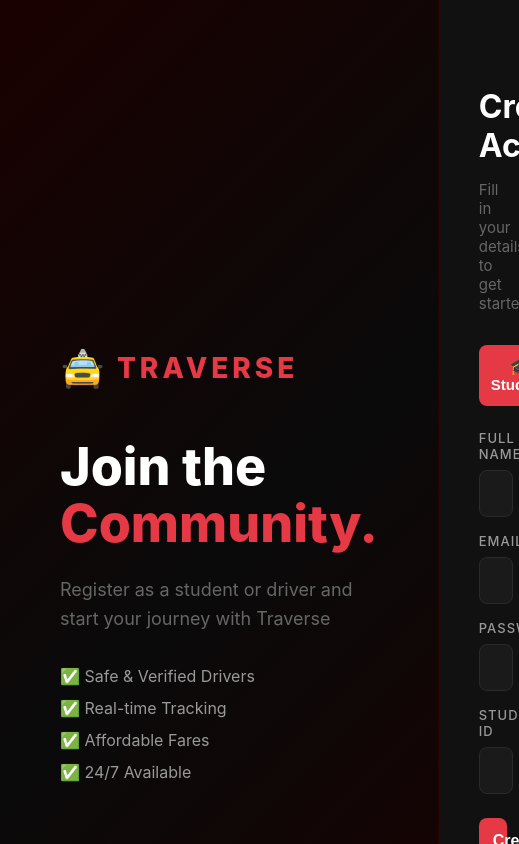
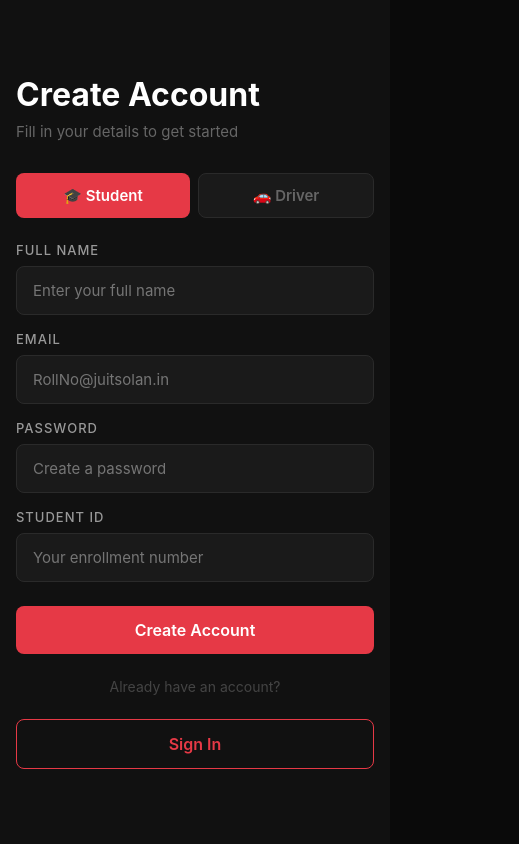
Before and after one commit to 1801-abhra/traverse-client, a React (Create React App) app in the folder client/: page /register in a window 390 px wide. Shown: the top 844 px of the page, 519 px wide, since content can reach past the window. Built offline with nearby package versions, Linux system fonts and the light colour scheme.

Commit message:
Mobile responsive fixes all pages

```diff
--- a/client/src/index.css
+++ b/client/src/index.css
@@ -1,13 +1,70 @@
-body {
+* {
   margin: 0;
-  font-family: -apple-system, BlinkMacSystemFont, 'Segoe UI', 'Roboto', 'Oxygen',
-    'Ubuntu', 'Cantarell', 'Fira Sans', 'Droid Sans', 'Helvetica Neue',
-    sans-serif;
-  -webkit-font-smoothing: antialiased;
-  -moz-osx-font-smoothing: grayscale;
+  padding: 0;
+  box-sizing: border-box;
+  font-family: 'Inter', -apple-system, BlinkMacSystemFont, sans-serif;
 }
 
-code {
-  font-family: source-code-pro, Menlo, Monaco, Consolas, 'Courier New',
-    monospace;
+body {
+  background: #0a0a0a;
+  color: white;
+  -webkit-font-smoothing: antialiased;
 }
+
+/* Scrollbar */
+::-webkit-scrollbar {
+  width: 6px;
+}
+
+::-webkit-scrollbar-track {
+  background: #0a0a0a;
+}
+
+::-webkit-scrollbar-thumb {
+  background: #2a2a2a;
+  border-radius: 3px;
+}
+
+/* Mobile Navbar Fix */
+@media (max-width: 768px) {
+
+  /* Hide left panel on login/register */
+  .left-panel {
+    display: none !important;
+  }
+
+  /* Navbar */
+  nav,
+  [style*="padding: '16px 32px'"] {
+    padding: 12px 16px !important;
+  }
+
+  /* Content width */
+  [style*="maxWidth: '720px'"],
+  [style*="maxWidth: '700px'"],
+  [style*="maxWidth: '900px'"] {
+    padding: 0 12px !important;
+    margin: 16px auto !important;
+  }
+
+  /* Cards full width */
+  [style*="borderRadius: '16px'"],
+  [style*="borderRadius: '12px'"] {
+    border-radius: 12px !important;
+  }
+
+  /* Buttons touch friendly */
+  button {
+    min-height: 44px;
+  }
+
+  /* Vehicle cards stack */
+  [style*="vehicleCards"] {
+    flex-direction: column !important;
+  }
+
+  /* Stats grid 2 col on mobile */
+  [style*="gridTemplateColumns: 'repeat(3, 1fr)'"] {
+    grid-template-columns: repeat(2, 1fr) !important;
+  }
+}
--- a/client/src/pages/AdminDashboard.js
+++ b/client/src/pages/AdminDashboard.js
@@ -260,23 +260,56 @@ const styles = {
   btn: { width: '100%', padding: '14px', background: '#e63946', color: 'white', border: 'none', borderRadius: '8px', fontSize: '16px', fontWeight: '600', cursor: 'pointer', marginTop: '8px' },
   btnLoading: { width: '100%', padding: '14px', background: '#7a1a1a', color: '#999', border: 'none', borderRadius: '8px', fontSize: '16px', cursor: 'not-allowed', marginTop: '8px' },
   backBtn: { width: '100%', padding: '12px', background: 'transparent', color: '#666', border: '1px solid #2a2a2a', borderRadius: '8px', fontSize: '14px', cursor: 'pointer', marginTop: '12px' },
-  navbar: { display: 'flex', justifyContent: 'space-between', alignItems: 'center', padding: '16px 32px', background: '#111', borderBottom: '1px solid #1a1a1a' },
+  navbar: {
+    display: 'flex',
+    justifyContent: 'space-between',
+    alignItems: 'center',
+    padding: window.innerWidth <= 768 ? '12px 16px' : '16px 32px',
+    background: '#111',
+    borderBottom: '1px solid #1a1a1a',
+    flexWrap: 'wrap',
+    gap: '8px'
+  },
   navBrand: { display: 'flex', alignItems: 'center', gap: '10px' },
   navLogo: { fontSize: '24px' },
   navTitle: { fontSize: '16px', fontWeight: '800', letterSpacing: '3px', color: '#e63946' },
-  navRight: { display: 'flex', gap: '12px' },
+  navRight: {
+    display: 'flex',
+    gap: '8px',
+    flexWrap: 'wrap'
+  },
   refreshBtn: { background: '#1a1a1a', color: '#999', border: '1px solid #2a2a2a', padding: '8px 16px', borderRadius: '8px', cursor: 'pointer', fontSize: '14px' },
   navBtnRed: { background: 'transparent', color: '#e63946', border: '1px solid #e63946', padding: '8px 16px', borderRadius: '8px', cursor: 'pointer', fontSize: '14px' },
-  content: { maxWidth: '960px', margin: '32px auto', padding: '0 16px' },
-  statsGrid: { display: 'grid', gridTemplateColumns: 'repeat(3, 1fr)', gap: '12px', marginBottom: '28px' },
+  content: {
+    maxWidth: '960px',
+    margin: '24px auto',
+    padding: '0 16px'
+  },
+  statsGrid: {
+    display: 'grid',
+    gridTemplateColumns: window.innerWidth <= 768 ? 'repeat(2, 1fr)' : 'repeat(3, 1fr)',
+    gap: '12px',
+    marginBottom: '28px'
+  },
   statCard: { background: '#111', border: '1px solid #1a1a1a', padding: '20px', borderRadius: '12px', textAlign: 'center' },
   statLabel: { color: '#666', fontSize: '12px', textTransform: 'uppercase', letterSpacing: '1px', margin: '0 0 8px 0' },
   statValue: { fontSize: '32px', fontWeight: '800', color: 'white', margin: 0 },
-  tabs: { display: 'flex', gap: '8px', marginBottom: '24px' },
+  tabs: {
+    display: 'flex',
+    gap: '8px',
+    marginBottom: '24px',
+    flexWrap: 'wrap'
+  },
   tabActive: { padding: '10px 24px', background: '#e63946', color: 'white', border: 'none', borderRadius: '10px', cursor: 'pointer', fontSize: '14px', fontWeight: '600' },
   tabInactive: { padding: '10px 24px', background: '#1a1a1a', color: '#666', border: '1px solid #2a2a2a', borderRadius: '10px', cursor: 'pointer', fontSize: '14px' },
   tabTitle: { color: '#666', fontSize: '14px', marginBottom: '16px' },
-  card: { background: '#111', border: '1px solid #1a1a1a', padding: '20px', borderRadius: '14px', marginBottom: '12px' },
+  card: {
+    background: '#111',
+    border: '1px solid #1a1a1a',
+    padding: window.innerWidth <= 768 ? '16px' : '20px',
+    borderRadius: '14px',
+    marginBottom: '12px'
+  },
   cardHeader: { display: 'flex', justifyContent: 'space-between', alignItems: 'center', marginBottom: '14px' },
   statusBadge: { padding: '4px 10px', borderRadius: '20px', fontSize: '12px', fontWeight: '600' },
   dateText: { color: '#666', fontSize: '12px' },
--- a/client/src/pages/DriverDashboard.js
+++ b/client/src/pages/DriverDashboard.js
@@ -290,17 +290,48 @@ function DriverDashboard() {
 
 const styles = {
   container: { minHeight: '100vh', background: '#0a0a0a', color: 'white', fontFamily: 'Inter, sans-serif' },
-  navbar: { display: 'flex', justifyContent: 'space-between', alignItems: 'center', padding: '16px 32px', background: '#111', borderBottom: '1px solid #1a1a1a' },
-  navBrand: { display: 'flex', alignItems: 'center', gap: '10px' },
+  navbar: {
+    display: 'flex',
+    justifyContent: 'space-between',
+    alignItems: 'center',
+    padding: window.innerWidth <= 768 ? '12px 16px' : '16px 32px',
+    background: '#111',
+    borderBottom: '1px solid #1a1a1a',
+    flexWrap: 'wrap',
+    gap: '8px'
+  },
   navLogo: { fontSize: '24px' },
   navTitle: { fontSize: '20px', fontWeight: '800', letterSpacing: '3px', color: '#e63946' },
-  navRight: { display: 'flex', alignItems: 'center', gap: '12px' },
-  navUser: { color: '#666', fontSize: '14px' },
+  navRight: {
+    display: 'flex',
+    alignItems: 'center',
+    gap: '8px',
+    flexWrap: 'wrap'
+  },
+  navUser: {
+    color: '#666',
+    fontSize: '13px',
+    display: window.innerWidth <= 768 ? 'none' : 'block'
+  },
   navBtn: { background: 'transparent', color: '#999', border: '1px solid #2a2a2a', padding: '8px 16px', borderRadius: '8px', cursor: 'pointer', fontSize: '14px' },
   navBtnRed: { background: 'transparent', color: '#e63946', border: '1px solid #e63946', padding: '8px 16px', borderRadius: '8px', cursor: 'pointer', fontSize: '14px' },
-  content: { maxWidth: '720px', margin: '32px auto', padding: '0 16px' },
-  ratingCard: { background: '#111', border: '1px solid #1a1a1a', padding: '20px 24px', borderRadius: '16px', marginBottom: '24px', display: 'flex', justifyContent: 'space-between', alignItems: 'center' },
-  ratingLeft: {},
+  content: {
+    maxWidth: '720px',
+    margin: '24px auto',
+    padding: '0 16px'
+  },
+  ratingCard: {
+    background: '#111',
+    border: '1px solid #1a1a1a',
+    padding: '20px 24px',
+    borderRadius: '16px',
+    marginBottom: '24px',
+    display: 'flex',
+    justifyContent: 'space-between',
+    alignItems: 'center',
+    flexWrap: 'wrap',
+    gap: '12px'
+  },
   ratingLabel: { color: '#666', fontSize: '12px', textTransform: 'uppercase', letterSpacing: '1px', margin: '0 0 4px 0' },
   ratingValue: { fontSize: '36px', fontWeight: '800', color: '#e63946', margin: 0 },
   ratingMax: { fontSize: '18px', color: '#666' },
@@ -309,7 +340,14 @@ const styles = {
   ratingRight: {},
   ratingStatus: { fontSize: '14px', fontWeight: '600', margin: 0 },
   messagebox: { background: '#111', padding: '14px 18px', borderRadius: '10px', marginBottom: '20px', borderLeft: '3px solid #e63946', fontSize: '14px', color: '#ccc' },
-  rideCard: { background: '#111', border: '1px solid #1a1a1a', padding: '24px', borderRadius: '16px', marginBottom: '16px' },
+  rideCard: {
+    background: '#111',
+    border: '1px solid #1a1a1a',
+    padding: window.innerWidth <= 768 ? '16px' : '24px',
+    borderRadius: '16px',
+    marginBottom: '16px'
+  },
+
   rideCardHeader: { display: 'flex', justifyContent: 'space-between', alignItems: 'center', marginBottom: '16px' },
   rideCardTitle: { fontSize: '18px', fontWeight: '700', margin: 0 },
   statusBadge: { padding: '6px 12px', borderRadius: '20px', fontSize: '13px', fontWeight: '600' },
--- a/client/src/pages/Login.js
+++ b/client/src/pages/Login.js
@@ -110,7 +110,7 @@ const styles = {
   leftPanel: {
     flex: 1,
     background: 'linear-gradient(135deg, #1a0000 0%, #0a0a0a 50%, #1a0000 100%)',
-    display: 'flex',
+    display: window.innerWidth <= 768 ? 'none' : 'flex',
     alignItems: 'center',
     justifyContent: 'center',
     padding: '60px',
@@ -150,12 +150,13 @@ const styles = {
     lineHeight: '1.6'
   },
   rightPanel: {
-    width: '480px',
+    width: window.innerWidth <= 768 ? '100%' : '480px',
     display: 'flex',
     alignItems: 'center',
     justifyContent: 'center',
-    padding: '40px',
-    background: '#111'
+    padding: window.innerWidth <= 768 ? '24px 16px' : '40px',
+    background: '#111',
+    minHeight: '100vh'
   },
   card: {
     width: '100%',
--- a/client/src/pages/Register.js
+++ b/client/src/pages/Register.js
@@ -237,8 +237,11 @@ const styles = {
   leftPanel: {
     flex: 1,
     background: 'linear-gradient(135deg, #1a0000 0%, #0a0a0a 50%, #1a0000 100%)',
-    display: 'flex', alignItems: 'center', justifyContent: 'center',
-    padding: '60px', borderRight: '1px solid #2a0000'
+    display: window.innerWidth <= 768 ? 'none' : 'flex',
+    alignItems: 'center',
+    justifyContent: 'center',
+    padding: '60px',
+    borderRight: '1px solid #2a0000'
   },
   brandSection: { maxWidth: '400px' },
   logo: { display: 'flex', alignItems: 'center', gap: '12px', marginBottom: '48px' },
@@ -250,9 +253,14 @@ const styles = {
   features: { display: 'flex', flexDirection: 'column', gap: '12px' },
   feature: { color: '#999', fontSize: '16px' },
   rightPanel: {
-    width: '520px', display: 'flex', alignItems: 'center',
-    justifyContent: 'center', padding: '40px', background: '#111',
-    overflowY: 'auto'
+    width: window.innerWidth <= 768 ? '100%' : '520px',
+    display: 'flex',
+    alignItems: 'center',
+    justifyContent: 'center',
+    padding: window.innerWidth <= 768 ? '24px 16px' : '40px',
+    background: '#111',
+    overflowY: 'auto',
+    minHeight: '100vh'
   },
   card: { width: '100%', maxWidth: '420px', paddingTop: '20px', paddingBottom: '20px' },
   title: { fontSize: '32px', fontWeight: '700', marginBottom: '8px', color: 'white' },
--- a/client/src/pages/RideHistory.js
+++ b/client/src/pages/RideHistory.js
@@ -172,19 +172,50 @@ function RideHistory() {
 
 const styles = {
   container: { minHeight: '100vh', background: '#0a0a0a', color: 'white', fontFamily: 'Inter, sans-serif' },
-  navbar: { display: 'flex', justifyContent: 'space-between', alignItems: 'center', padding: '16px 32px', background: '#111', borderBottom: '1px solid #1a1a1a' },
+  navbar: {
+    display: 'flex',
+    justifyContent: 'space-between',
+    alignItems: 'center',
+    padding: window.innerWidth <= 768 ? '12px 16px' : '16px 32px',
+    background: '#111',
+    borderBottom: '1px solid #1a1a1a',
+    flexWrap: 'wrap',
+    gap: '8px'
+  },
   navBrand: { display: 'flex', alignItems: 'center', gap: '10px' },
   navLogo: { fontSize: '24px' },
   navTitle: { fontSize: '20px', fontWeight: '800', letterSpacing: '3px', color: '#e63946' },
   backBtn: { background: 'transparent', color: '#999', border: '1px solid #2a2a2a', padding: '8px 16px', borderRadius: '8px', cursor: 'pointer', fontSize: '14px' },
-  content: { maxWidth: '720px', margin: '32px auto', padding: '0 16px' },
+  content: {
+    maxWidth: '720px',
+    margin: '24px auto',
+    padding: '0 16px'
+  },
   pageTitle: { fontSize: '28px', fontWeight: '800', margin: '0 0 4px 0' },
   pageSubtitle: { color: '#666', fontSize: '15px', marginBottom: '24px' },
-  statsRow: { display: 'flex', gap: '12px', marginBottom: '24px' },
-  statCard: { flex: 1, background: '#111', border: '1px solid #1a1a1a', padding: '16px', borderRadius: '12px', textAlign: 'center' },
+  statsRow: {
+    display: 'flex',
+    gap: '12px',
+    marginBottom: '24px',
+    flexWrap: 'wrap'
+  },
+  statCard: {
+    flex: 1,
+    minWidth: '80px',
+    background: '#111',
+    border: '1px solid #1a1a1a',
+    padding: '16px',
+    borderRadius: '12px',
+    textAlign: 'center'
+  },
   statValue: { fontSize: '28px', fontWeight: '800', color: '#e63946', margin: '0 0 4px 0' },
   statLabel: { color: '#666', fontSize: '12px', textTransform: 'uppercase', letterSpacing: '1px', margin: 0 },
-  filterRow: { display: 'flex', gap: '8px', marginBottom: '20px', flexWrap: 'wrap' },
+  filterRow: {
+    display: 'flex',
+    gap: '8px',
+    marginBottom: '20px',
+    flexWrap: 'wrap'
+  },
   filterActive: { padding: '8px 16px', background: '#e63946', color: 'white', border: 'none', borderRadius: '20px', cursor: 'pointer', fontSize: '13px', fontWeight: '600' },
   filterInactive: { padding: '8px 16px', background: '#1a1a1a', color: '#666', border: '1px solid #2a2a2a', borderRadius: '20px', cursor: 'pointer', fontSize: '13px' },
   loadingBox: { textAlign: 'center', padding: '48px', color: '#666' },
@@ -192,7 +223,13 @@ const styles = {
   emptyIcon: { fontSize: '48px', margin: '0 0 16px 0' },
   emptyTitle: { fontSize: '18px', fontWeight: '600', margin: '0 0 8px 0' },
   emptySubtitle: { color: '#666', fontSize: '14px', margin: 0 },
-  rideCard: { background: '#111', border: '1px solid #1a1a1a', padding: '20px', borderRadius: '16px', marginBottom: '12px' },
+  rideCard: {
+    background: '#111',
+    border: '1px solid #1a1a1a',
+    padding: window.innerWidth <= 768 ? '16px' : '20px',
+    borderRadius: '16px',
+    marginBottom: '12px'
+  },
   cardHeader: { display: 'flex', justifyContent: 'space-between', alignItems: 'center', marginBottom: '16px' },
   statusBadge: { padding: '4px 10px', borderRadius: '20px', fontSize: '12px', fontWeight: '600' },
   sharedBadge: { background: '#1a0a00', color: '#f59e0b', padding: '4px 10px', borderRadius: '20px', fontSize: '12px', marginLeft: '8px' },
--- a/client/src/pages/StudentDashboard.js
+++ b/client/src/pages/StudentDashboard.js
@@ -479,18 +479,46 @@ function StudentDashboard() {
 
 const styles = {
   container: { minHeight: '100vh', background: '#0a0a0a', color: 'white', fontFamily: 'Inter, sans-serif' },
-  navbar: { display: 'flex', justifyContent: 'space-between', alignItems: 'center', padding: '16px 32px', background: '#111', borderBottom: '1px solid #1a1a1a' },
+  navbar: {
+    display: 'flex',
+    justifyContent: 'space-between',
+    alignItems: 'center',
+    padding: window.innerWidth <= 768 ? '12px 16px' : '16px 32px',
+    background: '#111',
+    borderBottom: '1px solid #1a1a1a',
+    flexWrap: 'wrap',
+    gap: '8px'
+  },
   navBrand: { display: 'flex', alignItems: 'center', gap: '10px' },
   navLogo: { fontSize: '24px' },
   navTitle: { fontSize: '20px', fontWeight: '800', letterSpacing: '3px', color: '#e63946' },
-  navRight: { display: 'flex', alignItems: 'center', gap: '12px' },
-  navUser: { color: '#666', fontSize: '14px' },
+  navRight: {
+    display: 'flex',
+    alignItems: 'center',
+    gap: '8px',
+    flexWrap: 'wrap'
+  },
+  navUser: {
+    color: '#666',
+    fontSize: '13px',
+    display: window.innerWidth <= 768 ? 'none' : 'block'
+  },
   navBtn: { background: 'transparent', color: '#999', border: '1px solid #2a2a2a', padding: '8px 16px', borderRadius: '8px', cursor: 'pointer', fontSize: '14px' },
   navBtnRed: { background: 'transparent', color: '#e63946', border: '1px solid #e63946', padding: '8px 16px', borderRadius: '8px', cursor: 'pointer', fontSize: '14px' },
-  content: { maxWidth: '720px', margin: '32px auto', padding: '0 16px' },
+  content: {
+    maxWidth: '720px',
+    margin: '24px auto',
+    padding: '0 16px'
+  },
   messagebox: { background: '#111', padding: '14px 18px', borderRadius: '10px', marginBottom: '20px', borderLeft: '3px solid #e63946', fontSize: '14px', color: '#ccc' },
   messageIcon: { marginRight: '8px' },
-  rideCard: { background: '#111', border: '1px solid #1a1a1a', padding: '24px', borderRadius: '16px', marginBottom: '24px' },
+  rideCard: {
+    background: '#111',
+    border: '1px solid #1a1a1a',
+    padding: window.innerWidth <= 768 ? '16px' : '24px',
+    borderRadius: '16px',
+    marginBottom: '24px'
+  },
   rideCardHeader: { display: 'flex', justifyContent: 'space-between', alignItems: 'center', marginBottom: '20px' },
   rideCardTitle: { fontSize: '18px', fontWeight: '700', margin: 0 },
   statusBadge: { padding: '6px 12px', borderRadius: '20px', fontSize: '13px', fontWeight: '600' },
@@ -506,7 +534,12 @@ const styles = {
   fareInfo: { background: '#0a0a0a', padding: '12px 16px', borderRadius: '8px', marginBottom: '12px' },
   cancelBtn: { padding: '10px 20px', background: 'transparent', color: '#e63946', border: '1px solid #e63946', borderRadius: '8px', cursor: 'pointer', marginTop: '12px', fontSize: '14px' },
   ratingBox: { marginTop: '16px', padding: '16px', background: '#0a0a0a', borderRadius: '10px' },
-  bookCard: { background: '#111', border: '1px solid #1a1a1a', padding: '24px', borderRadius: '16px' },
+  bookCard: {
+    background: '#111',
+    border: '1px solid #1a1a1a',
+    padding: window.innerWidth <= 768 ? '16px' : '24px',
+    borderRadius: '16px'
+  },
   bookTitle: { fontSize: '20px', fontWeight: '700', marginBottom: '20px', marginTop: 0 },
   rideTypeRow: { display: 'flex', gap: '8px', marginBottom: '20px' },
   rideTypeActive: { flex: 1, padding: '12px', background: '#e63946', color: 'white', border: 'none', borderRadius: '10px', cursor: 'pointer', fontSize: '14px', fontWeight: '600' },
```
